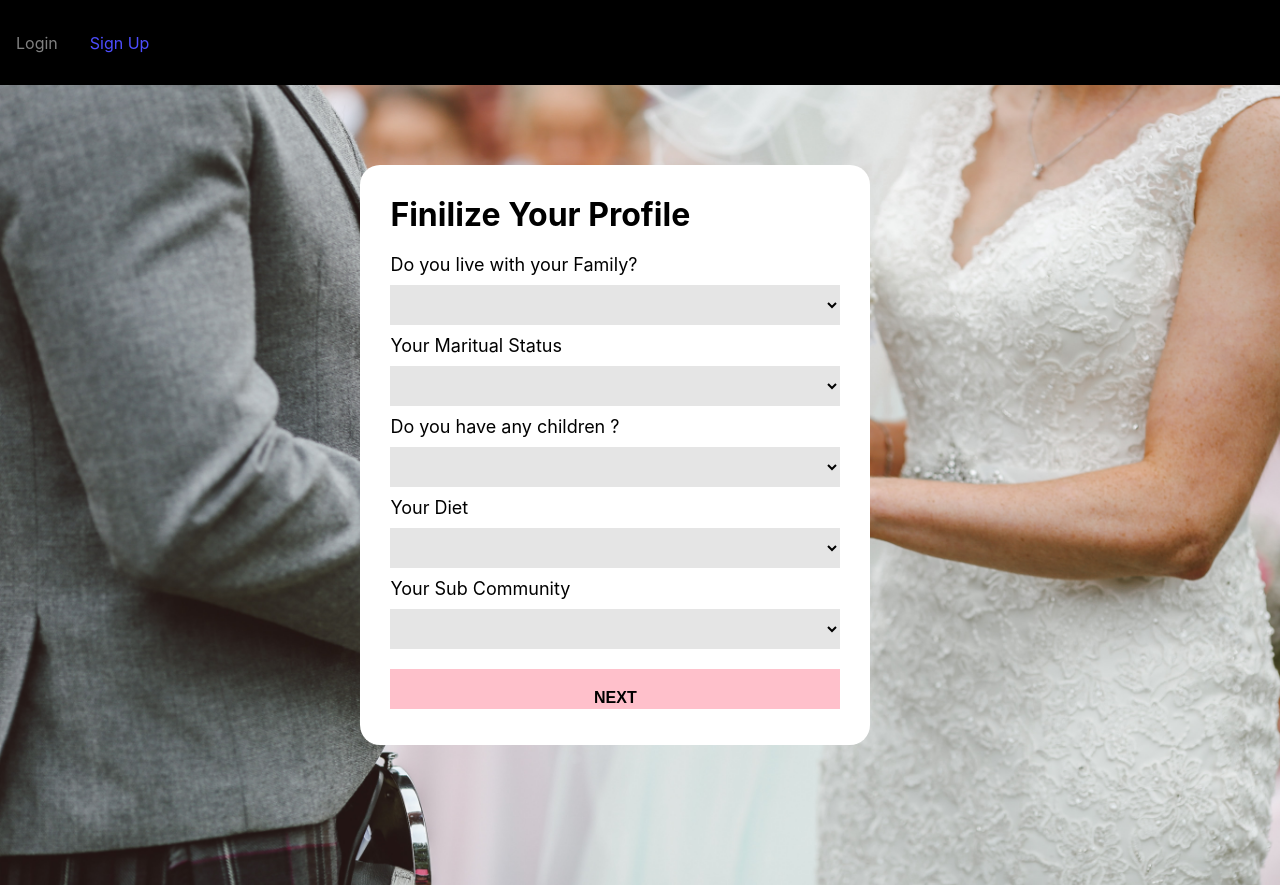
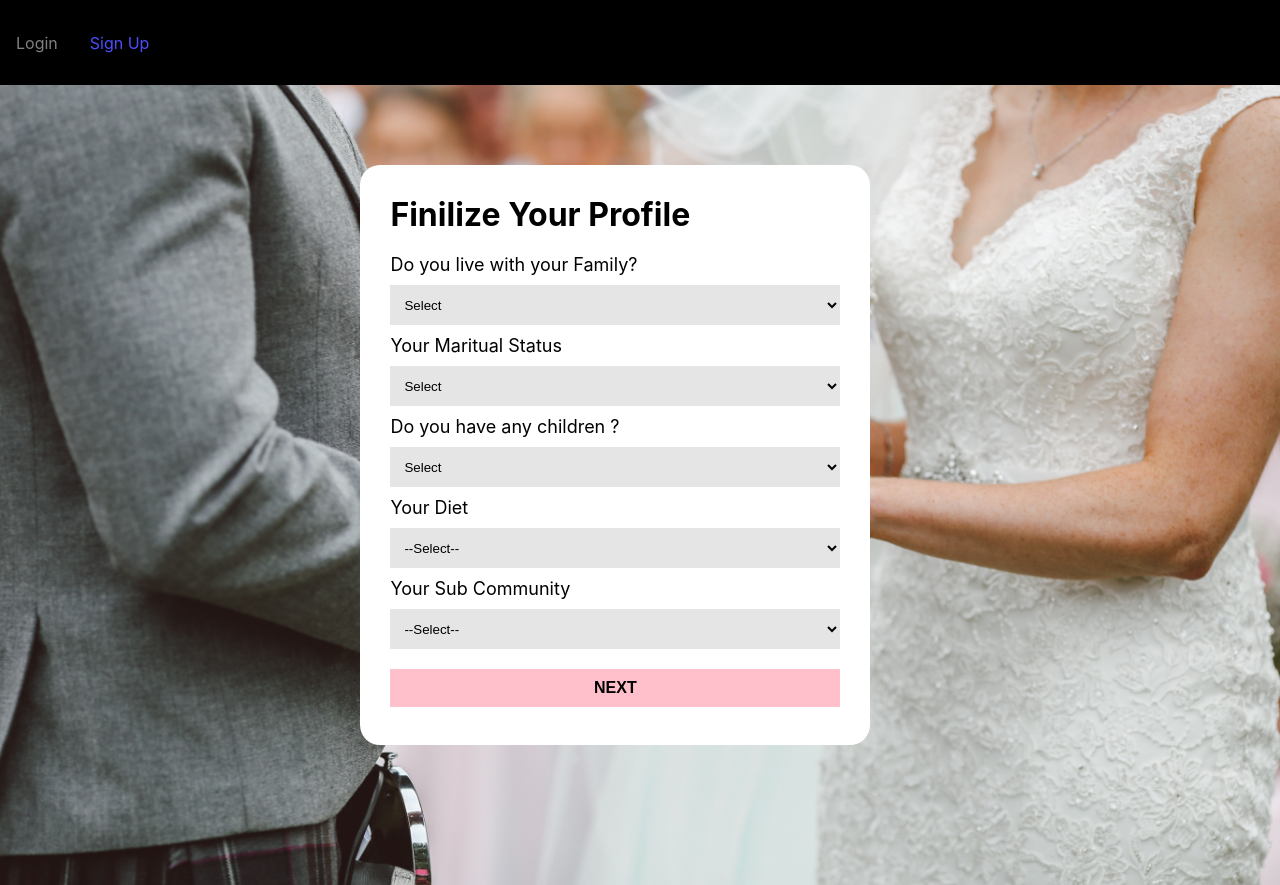
Before and after one commit to mjogiya/nuptials, a React (Create React App) app: page /register/profile in a window 1280 px wide. Built offline with nearby package versions, Linux system fonts and the light colour scheme.

Commit message:
added new connection and done css errors

```diff
--- a/package.json
+++ b/package.json
@@ -10,6 +10,7 @@
     "bootstrap": "^5.2.0",
     "react": "^18.2.0",
     "react-dom": "^18.2.0",
+    "react-icons": "^4.4.0",
     "react-router-dom": "^6.3.0",
     "react-scripts": "5.0.1",
     "styled-components": "^5.3.5",
--- a/src/pages/Profile.js
+++ b/src/pages/Profile.js
@@ -1,7 +1,7 @@
 import './style/profile.css';
 // import { useNavigate } from 'react-router-dom';
 import { useState } from 'react';
-import { Axios } from 'axios';
+import Axios from 'axios';
 
 const First = () => {
     document.getElementById("FirstForm").style.display="block";
@@ -51,7 +51,7 @@ const submitProfile = () => {
     }).catch((err) => {
         console.log(err);
     });
-}
+};
     return (
         <html>
             <head><title>Profile Register | Nuptials</title>
@@ -68,7 +68,7 @@ const submitProfile = () => {
 
                     <div>
                             <label>Do you live with your Family?</label>
-                            <select class="form-select" aria-label="Default select example" onChange={(e) => {setLivewith(e.target.value)}}>
+                            <select className="form-select" aria-label="Default select example" onChange={(e) => {setLivewith(e.target.value)}}>
                                     <option selected > Select </option>
                                     <option value="Yes">Yes</option>
                                     <option value="No">No</option>
@@ -76,22 +76,23 @@ const submitProfile = () => {
                             <br/>
                             <label>Your Maritual Status</label>
                             <br/>
-                            <select class="form-select" aria-label="Default select example" onChange={(e) => {setMaritalStatus(e.target.value)}}>
-                                    <option selected value="Never Married"> Never Married</option>
+                            <select className="form-select" aria-label="Default select example" onChange={(e) => {setMaritalStatus(e.target.value)}}>
+                                    <option selected > Select </option>
+                                    <option value="Never Married">Never Married</option>
                                     <option value="Divorced">Divorced</option>
                                     <option value="Widowed">Widowed</option>
                             </select>
                             <br/>
                             <label>Do you have any children ?</label>
                             <br/>
-                            <select class="form-select" aria-label="Default select example" onChange={(e) => {setChildren(e.target.value)}}>
+                            <select className="form-select" aria-label="Default select example" onChange={(e) => {setChildren(e.target.value)}}>
                                     <option selected > Select </option>
                                     <option value="Yes">Yes</option>
                                     <option value="No">No</option>
                             </select>
                             <br/>
                             <label>Your Diet</label>
-                            <select class="form-select" aria-label="Default select example" onChange={(e) => {setDiet(e.target.value)}}>
+                            <select className="form-select" aria-label="Default select example" onChange={(e) => {setDiet(e.target.value)}}>
                                     <option selected> --Select--</option>
                                     <option value="Veg">Veg</option>
                                     <option value="Non-Veg">Non-Veg</option>
@@ -102,7 +103,7 @@ const submitProfile = () => {
                             <br/>
                             <label>Your Sub Community</label>
                             <br/>
-                            <select class="form-select" aria-label="Default select example" onChange={(e) => {setSubcommunity(e.target.value)}}>
+                            <select className="form-select" aria-label="Default select example" onChange={(e) => {setSubcommunity(e.target.value)}}>
                                     <option selected > --Select--</option>
                                     <option value="Soni">Soni</option>
                                     <option value="Patel">Patel</option>
@@ -121,7 +122,7 @@ const submitProfile = () => {
                         <h1>Few Questions about your Educaion & Qualification</h1>
                         <label>Your Highest Qualification</label>
                         <br/>
-                        <select class="form-select" aria-label="Default select example" onChange={(e) => {setQualification(e.target.value)}}>
+                        <select className="form-select" aria-label="Default select example" onChange={(e) => {setQualification(e.target.value)}}>
                                     <option selected value=""> --Select--</option>
                                     <option value="BCA">BCA</option>
                                     <option value="B.Tech(CE)">B.Tech(CE)</option>
@@ -132,7 +133,7 @@ const submitProfile = () => {
                         <br/>
                         <label>You work with</label>
                         <br/>
-                        <select class="form-select" aria-label="Default select example" onChange={(e) => {setWorkwith(e.target.value)}}>
+                        <select className="form-select" aria-label="Default select example" onChange={(e) => {setWorkwith(e.target.value)}}>
                                     <option selected value=""> --Select--</option>
                                     <option value="Private Company">Private Company</option>
                                     <option value="Government">Government</option>
@@ -142,7 +143,7 @@ const submitProfile = () => {
                             <br/>
                             <label>Working as a </label>
                         <br/>
-                        <select class="form-select" aria-label="Default select example" onChange={(e) => {setProfession(e.target.value)}}>
+                        <select className="form-select" aria-label="Default select example" onChange={(e) => {setProfession(e.target.value)}}>
                                     <option selected value=""> --Select--</option>
                                     <option value="HR Manager">HR Manager</option>
                                     <option value="Team Head">Team Head</option>
@@ -152,7 +153,7 @@ const submitProfile = () => {
                             <br/>
                             <label>Enter Your Yearly income</label>
                             <br/>
-                            <input type="number" class="form-select" onChange={(e) => {setIncome(e.target.value)}}/>
+                            <input type="number" className="form-select" onChange={(e) => {setIncome(e.target.value)}}/>
                             <br/>
                             <input type="button" value="BACK" onClick={First}/>
                             <input type="button" value="NEXT" onClick={Third}/>
@@ -163,11 +164,11 @@ const submitProfile = () => {
                         <h1>Last thing, Discribe yourself in few words</h1>
                         <label >Tell us about yourself</label>
                         <br/>
-                        <textarea class="form-select" onChange={(e) => {setAbout(e.target.value)}}>
+                        <textarea className="form-select" onChange={(e) => {setAbout(e.target.value)}}>
                         </textarea>
                         <br/>
                         <input type="button" value="BACK" onClick={Second}/>
-                        <input type="button" value="SUBMIT" onClick={submitProfile}/>
+                        <input type="submit" value="SUBMIT" onClick={submitProfile}/>
                     </div>
         {/* Third Form ended */}
                         </form>
--- a/src/pages/style/profile.css
+++ b/src/pages/style/profile.css
@@ -43,9 +43,9 @@ label{
     width: 100%;
     justify-content: center;
     align-items: center;
-    height: 30px;
+    height: 40px;
     /* border-radius: 15px; */
-    padding: 20px 10px;
+    padding: 0px 10px;
     outline: none;
     border: none;
     background: rgba(0, 0, 0, 0.1);
@@ -54,13 +54,13 @@ label{
     background: pink;
     color: black;
     justify-content: center;
-    height: 30px;
+    /* height: 30px; */
     margin: 10px 0;
     align-items: center;
     width: 100%;
     outline: none;
     border: none;
-    padding: 20px 30px  ;
+    padding: 10px 0px  ;
     font-weight: bolder;
     font-size: medium;
 
--- a/src/pages/style/register.css
+++ b/src/pages/style/register.css
@@ -21,7 +21,14 @@ body {
     padding: 30px;
 
 }
-
+.rightIcon {
+    margin: 10px 5px 10px auto;
+    display: inline;
+    font-size: x-large;
+}
+.setIcon {
+    display: flex;
+}
 .regForm {
     margin: 10px auto;
     display: flex;
@@ -128,13 +135,13 @@ body {
         background: pink;
     color: black;
     justify-content: center;
-    height: 30px;
+    /* height: 30px; */
     margin: 10px 0;
     align-items: center;
     width: 100%;
     outline: none;
     border: none;
-    padding: 20px 30px  ;
+    padding: 10px 0px  ;
     font-weight: bolder;
     font-size: medium;
     }
```
Also changed, not shown: src/pages/Register.js (+35 -21 lines), 1 other file (tests, documents, lock files or other folders). Lines whose indentation alone changed are shown as unchanged.
